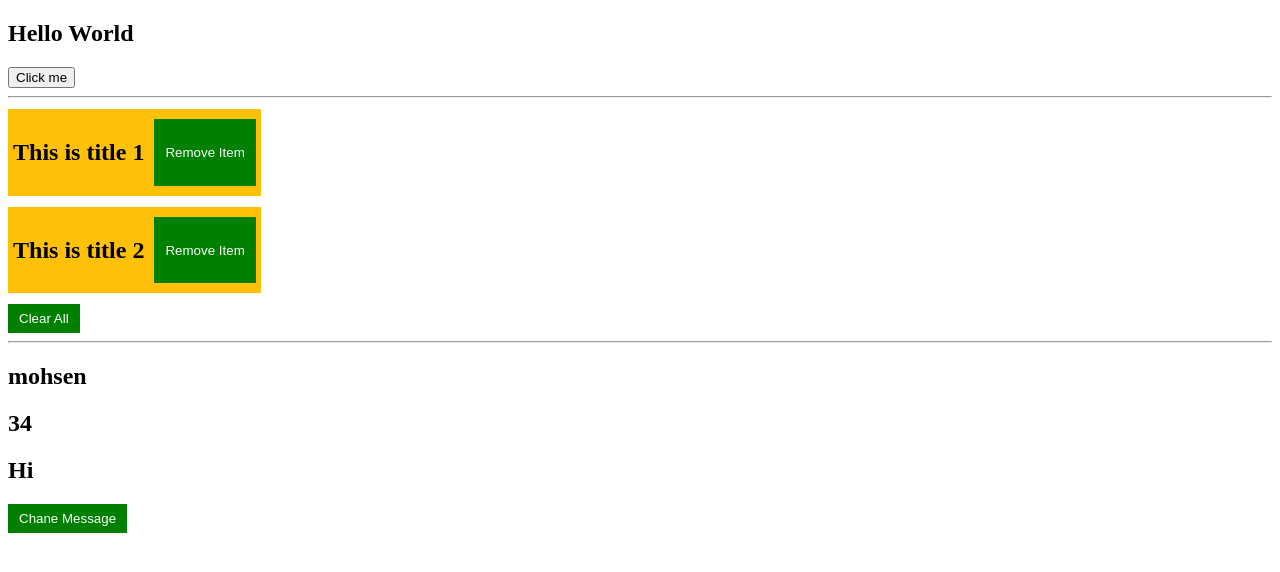
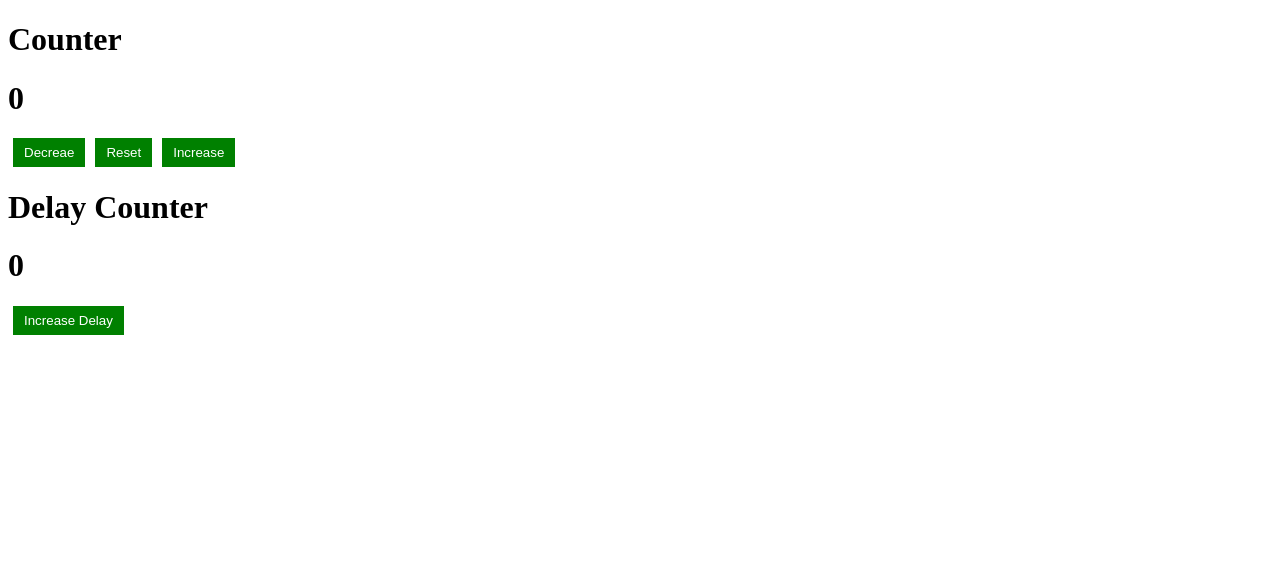
Before and after one commit to mrmohsensami/react-exort, a React (Create React App) app: page / in a window 1280 px wide. Shown: the top 572 px of the page. Built offline with nearby package versions, Linux system fonts and the light colour scheme.

Commit message:
Counter - prev SetValue

```diff
--- /dev/null
+++ b/src/Counter.js
@@ -0,0 +1,34 @@
+import React, { useState } from "react";
+
+function Counter() {
+    const [value, setValue] = useState(0);
+    const incleaseDelay = () => {
+        setTimeout(() => {
+            setValue((prev) => {
+                return prev + 1;
+            });
+        }, 2000);
+    };
+    return (
+        <>
+            <h1>Counter</h1>
+            <h1>{value}</h1>
+            <button onClick={() => setValue(value - 1)} className="btn">
+                Decreae
+            </button>
+            <button onClick={() => setValue(0)} className="btn">
+                Reset
+            </button>
+            <button onClick={() => setValue(value + 1)} className="btn">
+                Increase
+            </button>
+            <h1>Delay Counter</h1>
+            <h1>{value}</h1>
+            <button onClick={incleaseDelay} className="btn">
+                Increase Delay
+            </button>
+        </>
+    );
+}
+
+export default Counter;
--- a/src/index.css
+++ b/src/index.css
@@ -17,4 +17,5 @@
     padding: 7px 11px;
     border: 0;
     cursor: pointer;
+    margin: 0 5px;
 }
--- a/src/index.js
+++ b/src/index.js
@@ -1,7 +1,8 @@
 import React from "react";
 import ReactDOM from "react-dom/client";
 import "./index.css";
-import App from "./App";
+import Counter from "./Counter";
+// import App from "./App";
 // import { cars } from "./data";
 // import Car from "./Car";
 
@@ -17,4 +18,4 @@ import App from "./App";
 // };
 
 const root = ReactDOM.createRoot(document.getElementById("root"));
-root.render(<App />);
+root.render(<Counter />);
```
